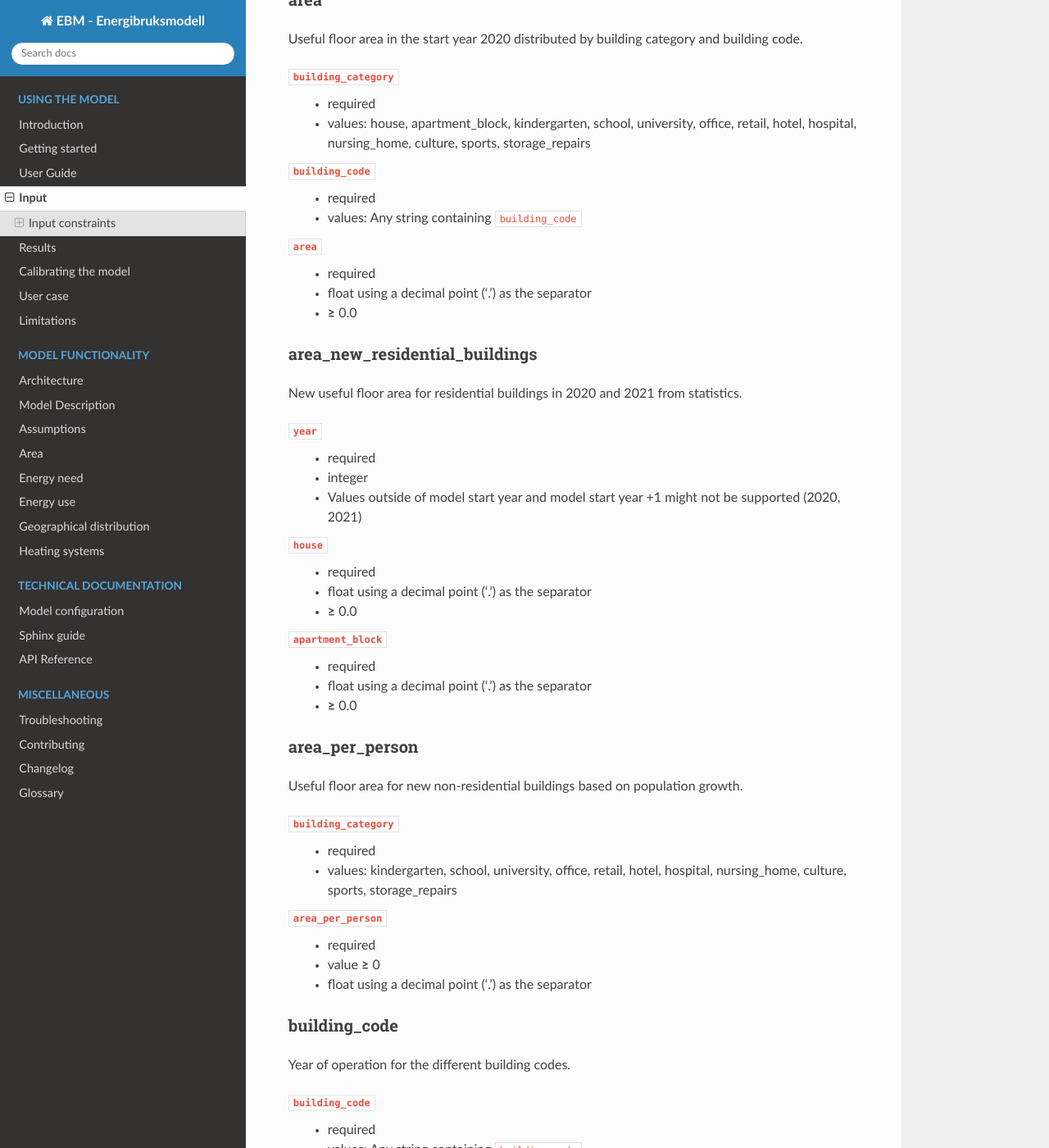
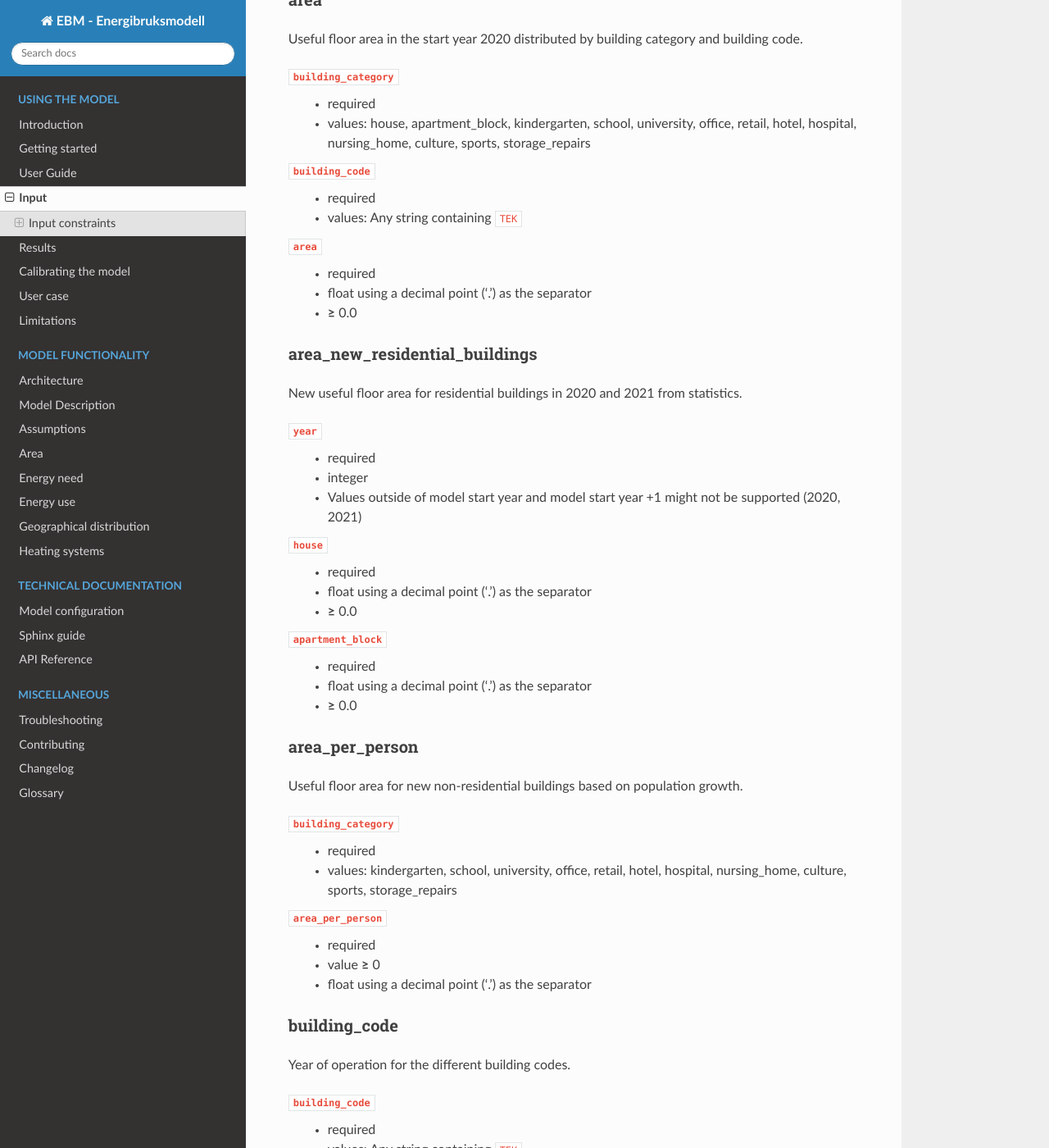
Before and after one commit to NVE/ebm, a Sphinx documentation site: the page built from docs/source/input_description.rst, in a window 1280 px wide and 1400 px high, scrolled down 302 px. Shown: the whole window at 82% size. Built offline with Sphinx 7.4.7 and the Read the Docs theme 3.1.0, drawn with Linux system fonts in a browser that asks for light colours; some of the changed text lies outside the part shown.

Commit message:
#3106 Fix typo in building_code definition
String TEK is still a requirement for building_code

```diff
--- a/docs/source/input_description.rst
+++ b/docs/source/input_description.rst
@@ -17,7 +17,7 @@ Useful floor area in the start year 2020 distributed by building category and bu
 
 ``building_code``
  - required
- - values: Any string containing ``building_code``
+ - values: Any string containing ``TEK``
 
 ``area``
  - required
@@ -63,7 +63,7 @@ Year of operation for the different building codes.
 
 ``building_code``
  - required
- - values: Any string containing ``building_code``
+ - values: Any string containing ``TEK``
 
 ``building_year``
  - required
@@ -268,7 +268,7 @@ Reduction in lighting and equipment energy need from implementation of ecodesign
 
 ``building_code``
  - required
- - values: Any string containing ``building_code``
+ - values: Any string containing ``TEK``
 
 ``purpose``
  - required
```
